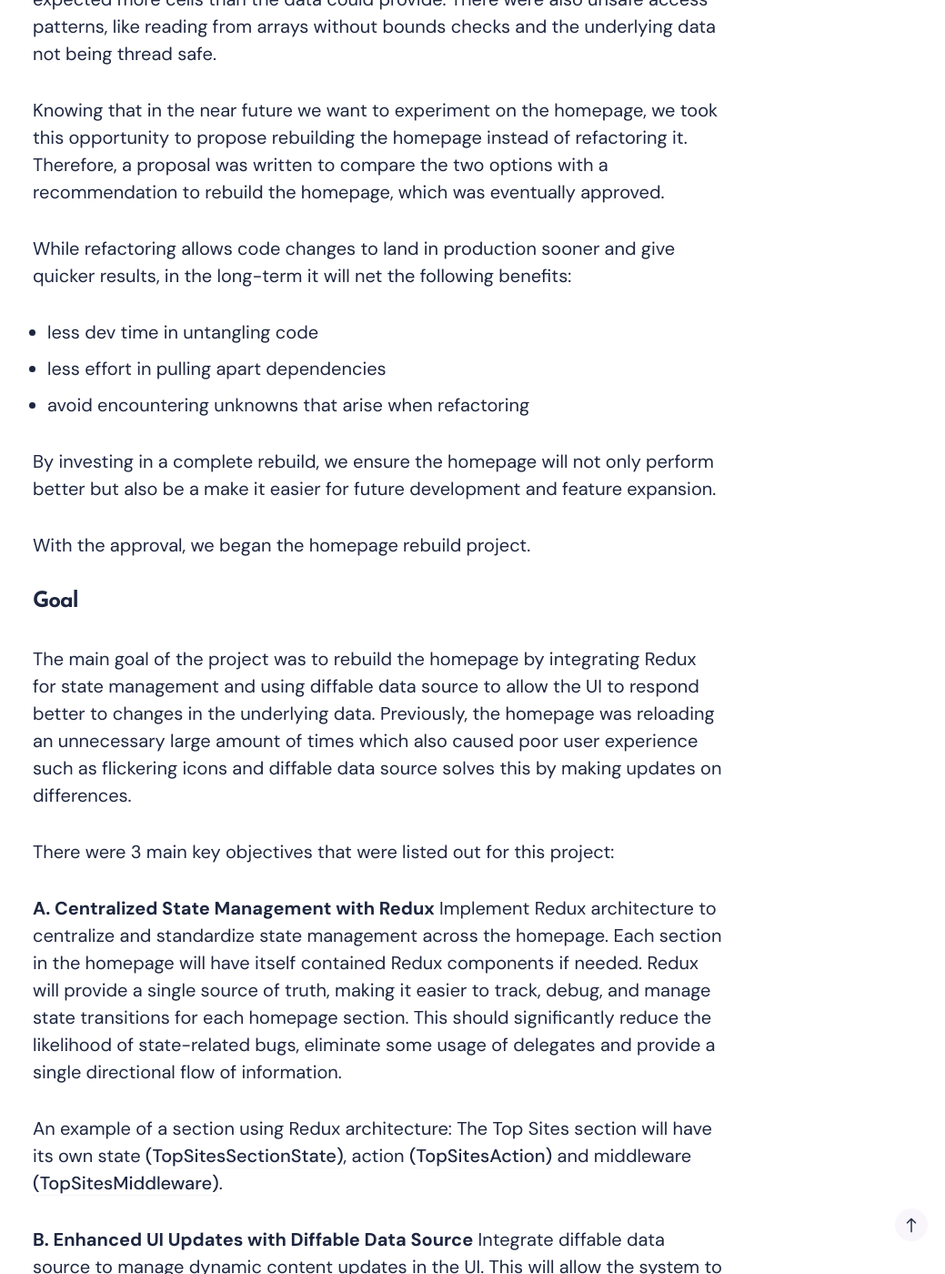
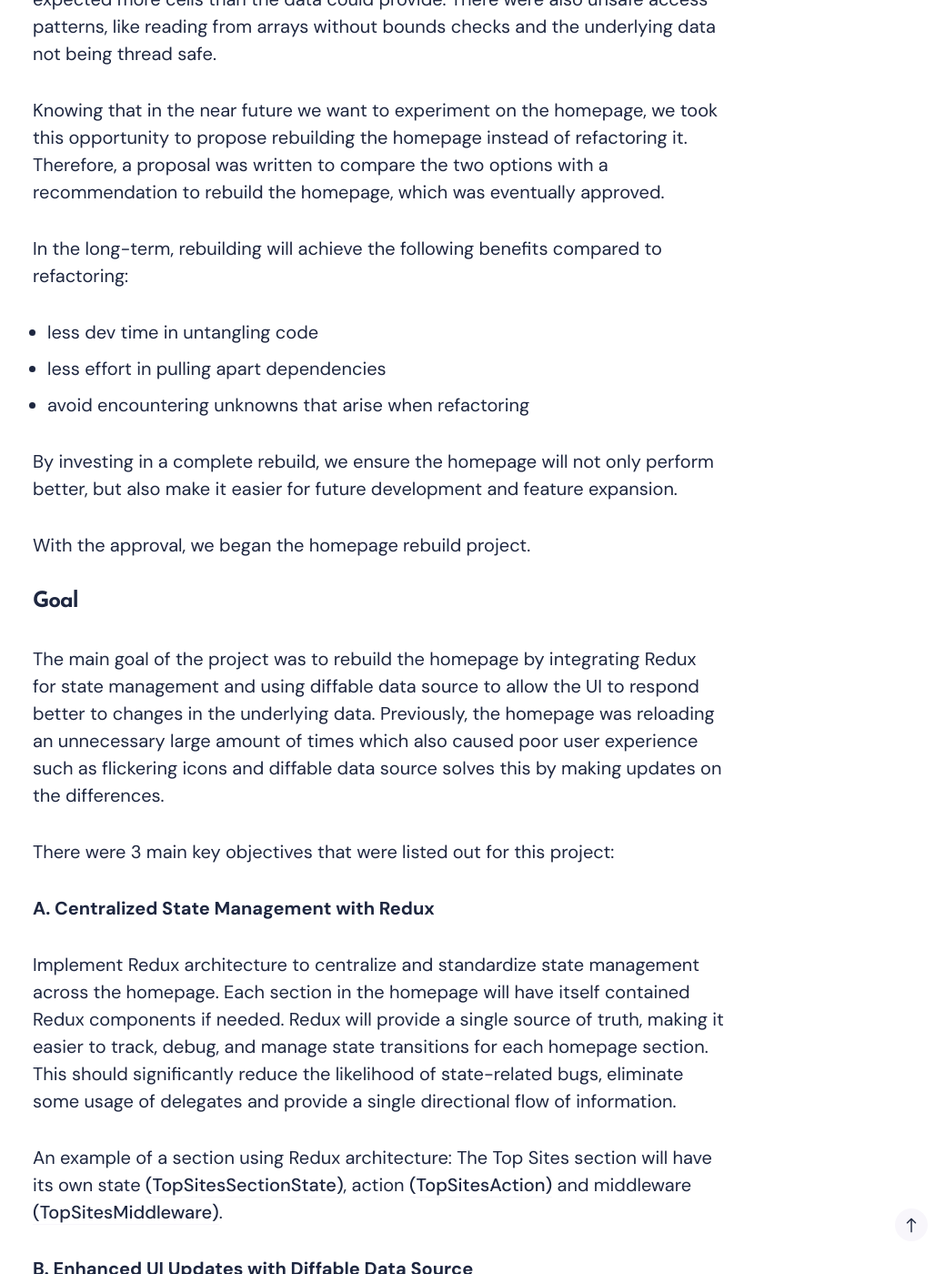
Before and after one commit to cyndichin/cyndichin.github.io, a Jekyll site: the page built from _posts/2025-05-29-homepageRebuildProject.markdown, in a window 1280 px wide and 1400 px high, scrolled down 2887 px. Shown: the whole window at 91% size, without its empty margins (224-1263 px from the left). Built offline with Jekyll 4.4.1, drawn with Linux system fonts in a browser that asks for light colours; nearby versions of some CDN libraries; some of the changed text lies outside the part shown.

Commit message:
small fixes

```diff
--- a/_posts/2025-05-29-homepageRebuildProject.markdown
+++ b/_posts/2025-05-29-homepageRebuildProject.markdown
@@ -22,32 +22,35 @@
 
 Knowing that in the near future we want to experiment on the homepage, we took this opportunity to propose rebuilding the homepage instead of refactoring it. Therefore, a proposal was written to compare the two options with a recommendation to rebuild the homepage, which was eventually approved.
 
-While refactoring allows code changes to land in production sooner and give quicker results, in the long-term it will net the following benefits:
+In the long-term, rebuilding will achieve the following benefits compared to refactoring:
 - less dev time in untangling code
 - less effort in pulling apart dependencies
 - avoid encountering unknowns that arise when refactoring
 
-By investing in a complete rebuild, we ensure the homepage will not only perform better but also be a make it easier for future development and feature expansion.
+By investing in a complete rebuild, we ensure the homepage will not only perform better, but also make it easier for future development and feature expansion.
 
 With the approval, we began the homepage rebuild project.
 
 ### Goal
-The main goal of the project was to rebuild the homepage by integrating Redux for state management and using diffable data source to allow the UI to respond better to changes in the underlying data. Previously, the homepage was reloading an unnecessary large amount of times which also caused poor user experience such as flickering icons and diffable data source solves this by making updates on differences.
+The main goal of the project was to rebuild the homepage by integrating Redux for state management and using diffable data source to allow the UI to respond better to changes in the underlying data. Previously, the homepage was reloading an unnecessary large amount of times which also caused poor user experience such as flickering icons and diffable data source solves this by making updates on the differences.
 
 There were 3 main key objectives that were listed out for this project:
 
 **A. Centralized State Management with Redux**
+
 Implement Redux architecture to centralize and standardize state management across the homepage. Each section in the homepage will have itself contained Redux components if needed. Redux will provide a single source of truth, making it easier to track, debug, and manage state transitions for each homepage section. This should significantly reduce the likelihood of state-related bugs, eliminate some usage of delegates and provide a single directional flow of information.
 
 An example of a section using Redux architecture:
 The Top Sites section will have its own state [(TopSitesSectionState)](https://github.com/mozilla-mobile/firefox-ios/blob/main/firefox-ios/Client/Frontend/Home/Homepage%20Rebuild/TopSites/TopSitesSectionState.swift), action [(TopSitesAction)](https://github.com/mozilla-mobile/firefox-ios/blob/main/firefox-ios/Client/Frontend/Home/Homepage%20Rebuild/TopSites/TopSitesAction.swift) and middleware [(TopSitesMiddleware)](https://github.com/mozilla-mobile/firefox-ios/blob/main/firefox-ios/Client/Frontend/Home/Homepage%20Rebuild/TopSites/TopSitesMiddleware.swift).
 
 **B. Enhanced UI Updates with Diffable Data Source**
+
 Integrate diffable data source to manage dynamic content updates in the UI. This will allow the system to efficiently handle changes to the data model, such as insertions, deletions, and reordering of elements, without requiring full updates in reloading the whole collection view, which we are doing currently. This will lead to smoother and more performant UI transitions and less crashes in terms of inconsistencies between data and UI.
 
 This implementation can be found in [HomepageDiffableDataSource](https://github.com/mozilla-mobile/firefox-ios/blob/main/firefox-ios/Client/Frontend/Home/Homepage%20Rebuild/HomepageDiffableDataSource.swift).
 
 **C. Improved Stability, Reliability + Maintainability**
+
 The combination of Redux and diffable data source is expected to enhance the stability and reliability of the homepage. By reducing the complexity of state and UI management, we aim to eliminate crashes and other issues that have previously affected the user experience. The improved architecture will also make the codebase more robust and easier to extend in the future. The goal is to facilitate easier onboarding to our homepage code, faster development cycles, and more straightforward debugging and feature enhancements.
 
 From testing, there have been minimal bugs, but as of writing this blog, we are still running the experiment and confirming with metrics is still to be determined.
```
Also changed, not shown: other parts of _posts/2025-05-29-homepageRebuildProject.markdown (+4 -3 lines).
